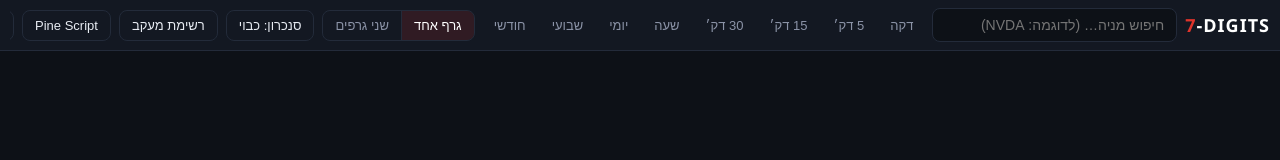
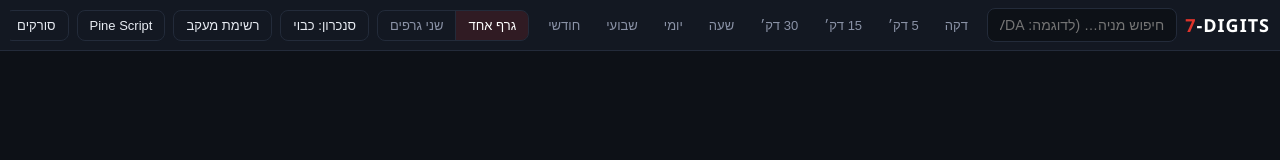
Before and after one commit to moosh32/7digits-charts, a website with bundled scripts: page public/index.html in a window 1280 px wide. Built offline with nearby package versions, Linux system fonts and the light colour scheme; files whose address does not match are found by name; what @luxalgo/vela would draw is missing.

Commit message:
header: search box bounded+shrinkable (min-width:0) — header can never overflow, no overlap possible

```diff
--- a/public/styles.css
+++ b/public/styles.css
@@ -34,9 +34,12 @@ body {
   .topbar, .topbar-scroll { gap: 8px; }
   .topbar { padding: 8px 10px; }
   .brand-sub { display: none; }
-  .search-wrap { flex-basis: 180px; }
 }
 .brand-mark { font-weight: 800; font-size: 18px; letter-spacing: 1px; color: #fff; unicode-bidi: isolate; }
+/* search box: bounded and shrinkable — with min-width:0 the header can never
+   overflow, so the search can never overlap the timeframe strip */
+.topbar .search-wrap { flex: 0 1 220px; min-width: 0; max-width: 300px; }
+#symbol-search { min-width: 0; }
 .brand-mark::first-letter { color: var(--accent); }
 .brand-sub { font-size: 12px; color: var(--muted); }
 .search-wrap { position: relative; flex: 0 1 300px; }
```
